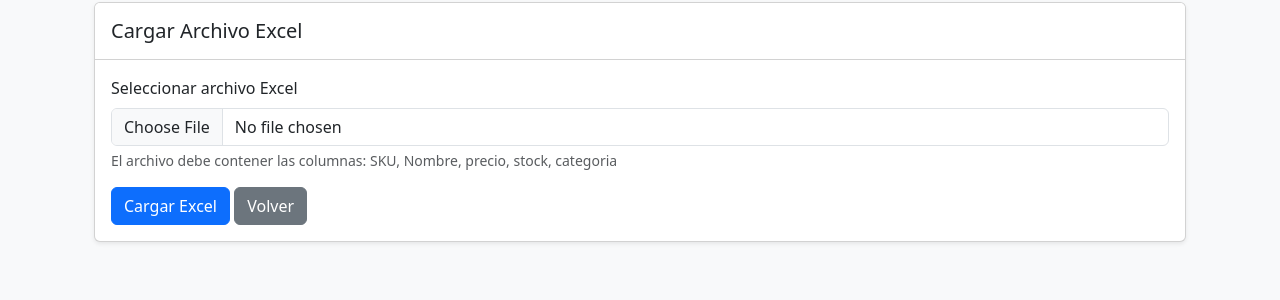
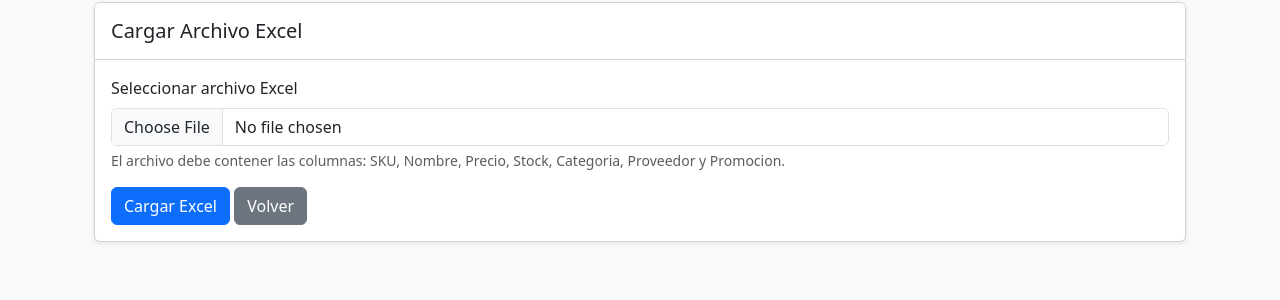
Before and after one commit to RixarshXD/InventarioInDaHouse, a Django app: page /productos/cargar-excel/ in a window 1280 px wide. Shown: the part 112-412 px from the top of the page. Run offline with Django 3.2, Linux system fonts and the light colour scheme; the visitor is signed in with stand-in values (Sample User, id 1).

Commit message:
ajustes en views excel

```diff
--- a/InventarioInDaHouse/ProductosApp/views.py
+++ b/InventarioInDaHouse/ProductosApp/views.py
@@ -4,7 +4,7 @@ from django.contrib import messages
 from .models import Producto, RegistroInventario
 from .forms import ProductoForm, CategoriaForm, ProveedorForm, RegistroInventarioForm
 import pandas as pd
-from .models import Producto, Categoria
+from .models import Producto, Categoria, Proveedor  # Añadir Proveedor a los imports
 
 # Función para la página de inicio.
 def index(request):
@@ -108,20 +108,47 @@ def cargar_excel(request):
         try:
             excel_file = request.FILES['archivo_excel']
             df = pd.read_excel(excel_file)
+
+            # Normalizar nombres de columnas
+            df.columns = [col.lower().strip() for col in df.columns]
             productos_nuevos = []
 
             for _, row in df.iterrows():
                 try:
-                    categoria, _ = Categoria.objects.get_or_create(nombre=row['categoria'])
+                    # Obtener o crear la categoría
+                    categoria_nombre = str(row['categoria']).strip()
+                    categoria, _ = Categoria.objects.get_or_create(
+                        nombre__iexact=categoria_nombre,
+                        defaults={'nombre': categoria_nombre}
+                    )
+
+                    # Obtener o crear el proveedor
+                    if 'proveedor' in df.columns and pd.notna(row['proveedor']):
+                        proveedor_nombre = str(row['proveedor']).strip()
+                        proveedor, _ = Proveedor.objects.get_or_create(
+                            nombre__iexact=proveedor_nombre,
+                            defaults={
+                                'nombre': proveedor_nombre,
+                                'info_contacto': 'Pendiente',
+                                'direccion': 'Pendiente'
+                            }
+                        )
+                    else:
+                        proveedor = None
+
                     producto = Producto(
-                        sku=row['SKU'],
-                        nombre=row['Nombre'],
-                        precio=row['precio'],
-                        stock=row['stock'],
+                        sku=str(row['sku']).strip(),
+                        nombre=str(row['nombre']).strip(),
+                        precio=float(row['precio']),
+                        stock=int(row['stock']),
                         categoria=categoria,
-                        descripcion='Importado desde Excel'
+                        proveedor=proveedor,
+                        descripcion='Importado desde Excel',
+                        promocion=row.get('promocion', None)
                     )
                     productos_nuevos.append(producto)
+                except KeyError as e:
+                    messages.error(request, f'Error en fila {_ + 2}: Columna {e} no encontrada')
                 except Exception as e:
                     messages.error(request, f'Error en fila {_ + 2}: {str(e)}')
 
--- a/InventarioInDaHouse/templates/ProductosApp/cargar_excel.html
+++ b/InventarioInDaHouse/templates/ProductosApp/cargar_excel.html
@@ -23,7 +23,8 @@
                     <label for="archivo_excel" class="form-label">Seleccionar archivo Excel</label>
                     <input type="file" class="form-control" id="archivo_excel" name="archivo_excel" accept=".xlsx, .xls"
                         required>
-                    <div class="form-text">El archivo debe contener las columnas: SKU, Nombre, precio, stock, categoria
+                    <div class="form-text">El archivo debe contener las columnas: SKU, Nombre, Precio, Stock, Categoria,
+                        Proveedor y Promocion.
                     </div>
                 </div>
                 <button type="submit" class="btn btn-primary">Cargar Excel</button>
```
